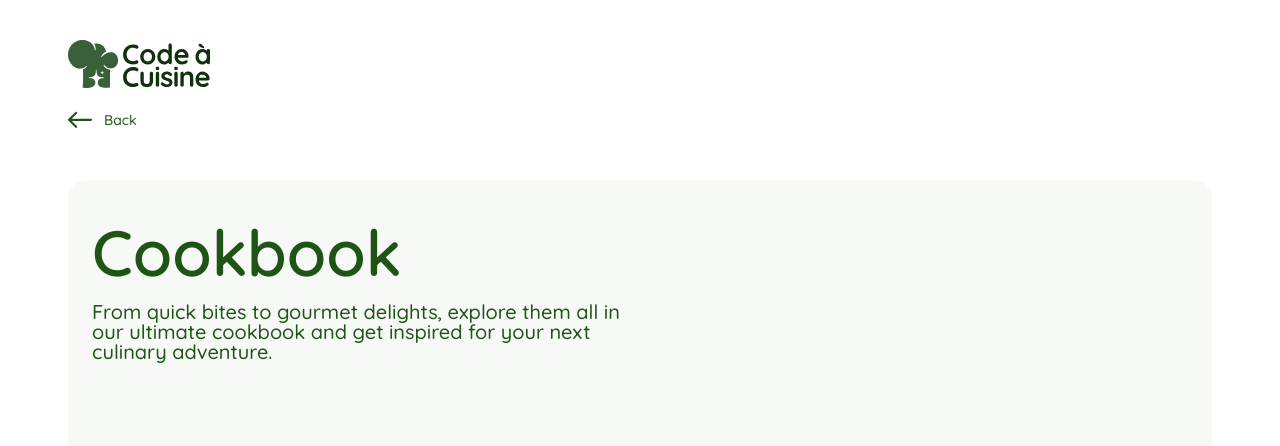
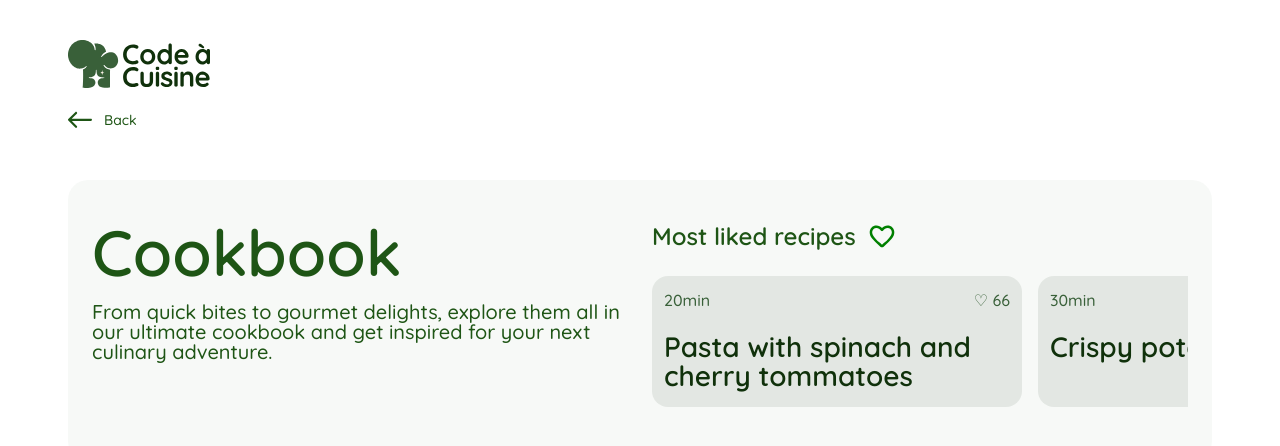
Before and after one commit to FatihYalcin42/code-cuisine, an Angular app: page /cookbook in a window 1280 px wide. Shown: the top 446 px of the page. Built offline with nearby package versions, Linux system fonts and the light colour scheme.

Commit message:
feat: add the most liked recipes rail to the cookbook header section

```diff
--- a/src/app/pages/cookbook-page/cookbook-page.html
+++ b/src/app/pages/cookbook-page/cookbook-page.html
@@ -29,6 +29,26 @@
             get inspired for your next culinary adventure.
           </p>
         </div>
+
+        <section class="cookbook-liked" aria-labelledby="cookbook-liked-title">
+          <div class="cookbook-liked-heading">
+            <h2 class="cookbook-liked-title" id="cookbook-liked-title">Most liked recipes</h2>
+            <img src="/Icons/Heart.svg" width="32" height="32" alt="" aria-hidden="true" />
+          </div>
+
+          <div class="cookbook-liked-scroll" aria-label="Most liked recipes">
+            @for (recipe of likedRecipes; track recipe.title) {
+              <article class="cookbook-liked-card">
+                <div class="cookbook-liked-card-meta">
+                  <span>{{ recipe.prepTime }}</span>
+                  <span class="cookbook-liked-card-likes">{{ recipe.likes }}</span>
+                </div>
+
+                <h3 class="cookbook-liked-card-title">{{ recipe.title }}</h3>
+              </article>
+            }
+          </div>
+        </section>
       </div>
     </section>
   </section>
--- a/src/app/pages/cookbook-page/cookbook-page.scss
+++ b/src/app/pages/cookbook-page/cookbook-page.scss
@@ -77,6 +77,82 @@
   max-width: 640px;
 }
 
+.cookbook-liked {
+  min-width: 0;
+}
+
+.cookbook-liked-heading {
+  display: inline-flex;
+  align-items: center;
+  gap: 10px;
+}
+
+.cookbook-liked-title {
+  margin: 0;
+  color: #1e5515;
+  font-family: 'Quicksand', sans-serif;
+  font-size: 24px;
+  font-style: normal;
+  font-weight: 600;
+  line-height: 1;
+  letter-spacing: 0;
+}
+
+.cookbook-liked-heading img {
+  display: block;
+}
+
+.cookbook-liked-scroll {
+  display: grid;
+  grid-auto-flow: column;
+  grid-auto-columns: 370px;
+  gap: 16px;
+  margin-top: 24px;
+  overflow-x: auto;
+  overflow-y: hidden;
+  padding-bottom: 8px;
+  scrollbar-width: thin;
+}
+
+.cookbook-liked-card {
+  display: grid;
+  align-content: start;
+  gap: 24px;
+  min-height: 124px;
+  padding: 16px 12px;
+  border-radius: 16px;
+  background: rgb(219 224 219 / 70%);
+  box-sizing: border-box;
+}
+
+.cookbook-liked-card-meta {
+  display: flex;
+  align-items: center;
+  justify-content: space-between;
+  gap: 12px;
+  color: #396039;
+  font-family: 'Quicksand', sans-serif;
+  font-size: 16px;
+  font-style: normal;
+  font-weight: 500;
+  line-height: 1;
+}
+
+.cookbook-liked-card-likes::before {
+  content: '♡ ';
+}
+
+.cookbook-liked-card-title {
+  margin: 0;
+  color: #10310b;
+  font-family: 'Quicksand', sans-serif;
+  font-size: 28px;
+  font-style: normal;
+  font-weight: 600;
+  line-height: 1.05;
+  letter-spacing: 0;
+}
+
 .cookbook-title {
   margin: 0;
   color: #1e5515;
@@ -129,6 +205,10 @@
     grid-template-columns: 1fr;
   }
 
+  .cookbook-liked-scroll {
+    grid-auto-columns: minmax(260px, 82vw);
+  }
+
   .cookbook-title {
     font-size: 36px;
     line-height: 1.05;
@@ -138,4 +218,8 @@
     font-size: 18px;
     line-height: 1.2;
   }
+
+  .cookbook-liked-card-title {
+    font-size: 22px;
+  }
 }
--- a/src/app/pages/cookbook-page/cookbook-page.ts
+++ b/src/app/pages/cookbook-page/cookbook-page.ts
@@ -1,5 +1,37 @@
 import { Component } from '@angular/core';
 import { RouterLink } from '@angular/router';
+import { GeneratedRecipe } from '../../services/recipe-generation.service';
+
+type CookbookLikedRecipe = GeneratedRecipe & {
+  likes: number;
+};
+
+const COOKBOOK_FALLBACK_RECIPES: CookbookLikedRecipe[] = [
+  {
+    title: 'Pasta with spinach and cherry tommatoes',
+    description: 'A creamy weeknight pasta with fresh greens and a fast tomato finish.',
+    prepTime: '20min',
+    ingredients: ['80g Pasta noodles', '100g Baby spinach', '150g Cherry tomatoes'],
+    steps: ['Boil pasta.', 'Cook tomatoes and spinach.', 'Fold everything together and serve.'],
+    likes: 66,
+  },
+  {
+    title: 'Crispy potato skillet',
+    description: 'Golden potatoes with herbs, onion and a quick pan sauce.',
+    prepTime: '30min',
+    ingredients: ['500g Potatoes', '1 Onion', 'Herbs'],
+    steps: ['Slice potatoes.', 'Pan fry until crisp.', 'Finish with herbs and seasoning.'],
+    likes: 54,
+  },
+  {
+    title: 'Vegetable rice bowl',
+    description: 'A light bowl with rice, roasted vegetables and a bright dressing.',
+    prepTime: '25min',
+    ingredients: ['150g Rice', '1 Zucchini', '1 Carrot'],
+    steps: ['Cook rice.', 'Roast vegetables.', 'Assemble bowl and dress before serving.'],
+    likes: 42,
+  },
+];
 
 @Component({
   selector: 'app-cookbook-page',
@@ -7,4 +39,6 @@ import { RouterLink } from '@angular/router';
   templateUrl: './cookbook-page.html',
   styleUrl: './cookbook-page.scss',
 })
-export class CookbookPageComponent {}
+export class CookbookPageComponent {
+  protected readonly likedRecipes = COOKBOOK_FALLBACK_RECIPES;
+}
```
